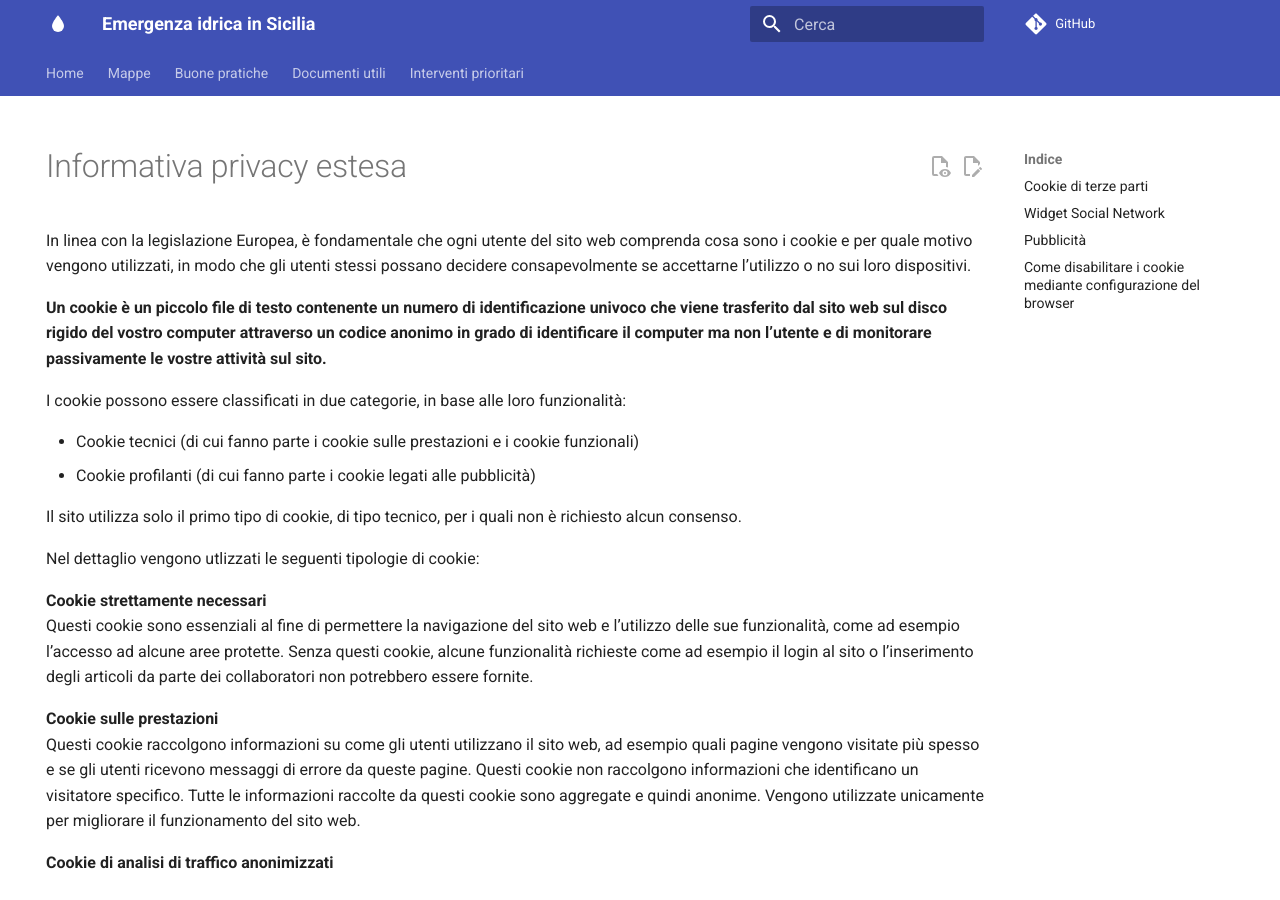
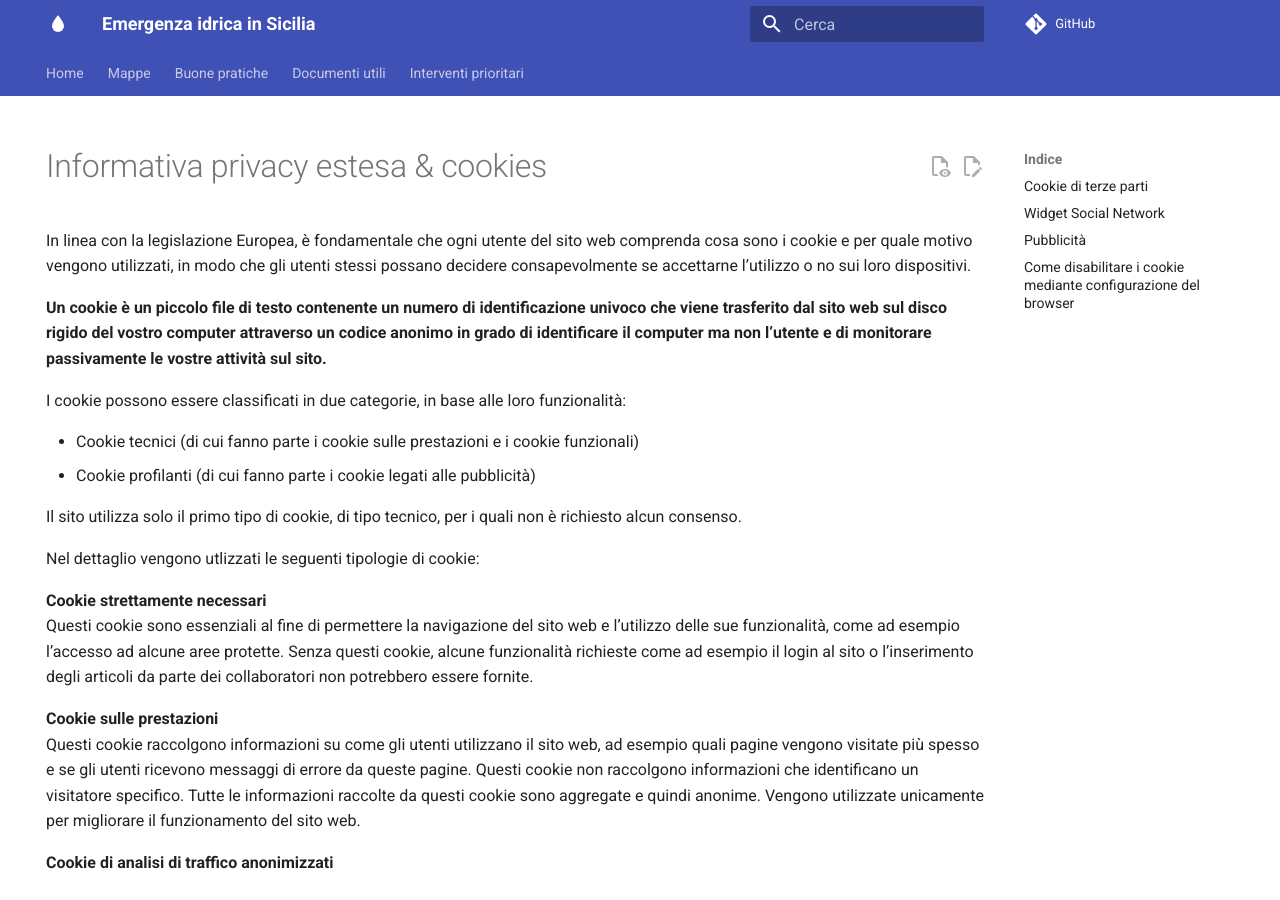
Before and after one commit to opendatasicilia/emergenza-idrica-sicilia, an MkDocs documentation site: the page built from docs/privacy-cookie.md, in a window 1280 px wide and 900 px high. Built offline with MkDocs 1.6.1 and Material for MkDocs 9.7.7, drawn with Linux system fonts in a browser that asks for light colours; comment, search, counter and statistics services are not loaded.

Commit message:
Update privacy-cookie.md

```diff
--- a/docs/privacy-cookie.md
+++ b/docs/privacy-cookie.md
@@ -2,7 +2,7 @@
 hide:
   - navigation
 ---
-# Informativa privacy estesa
+# Informativa privacy estesa & cookies
 
 In linea con la legislazione Europea, è fondamentale che ogni utente del sito web comprenda cosa sono i cookie e per quale motivo vengono utilizzati, in modo che gli utenti stessi possano decidere consapevolmente se accettarne l’utilizzo o no sui loro dispositivi.
 
```
